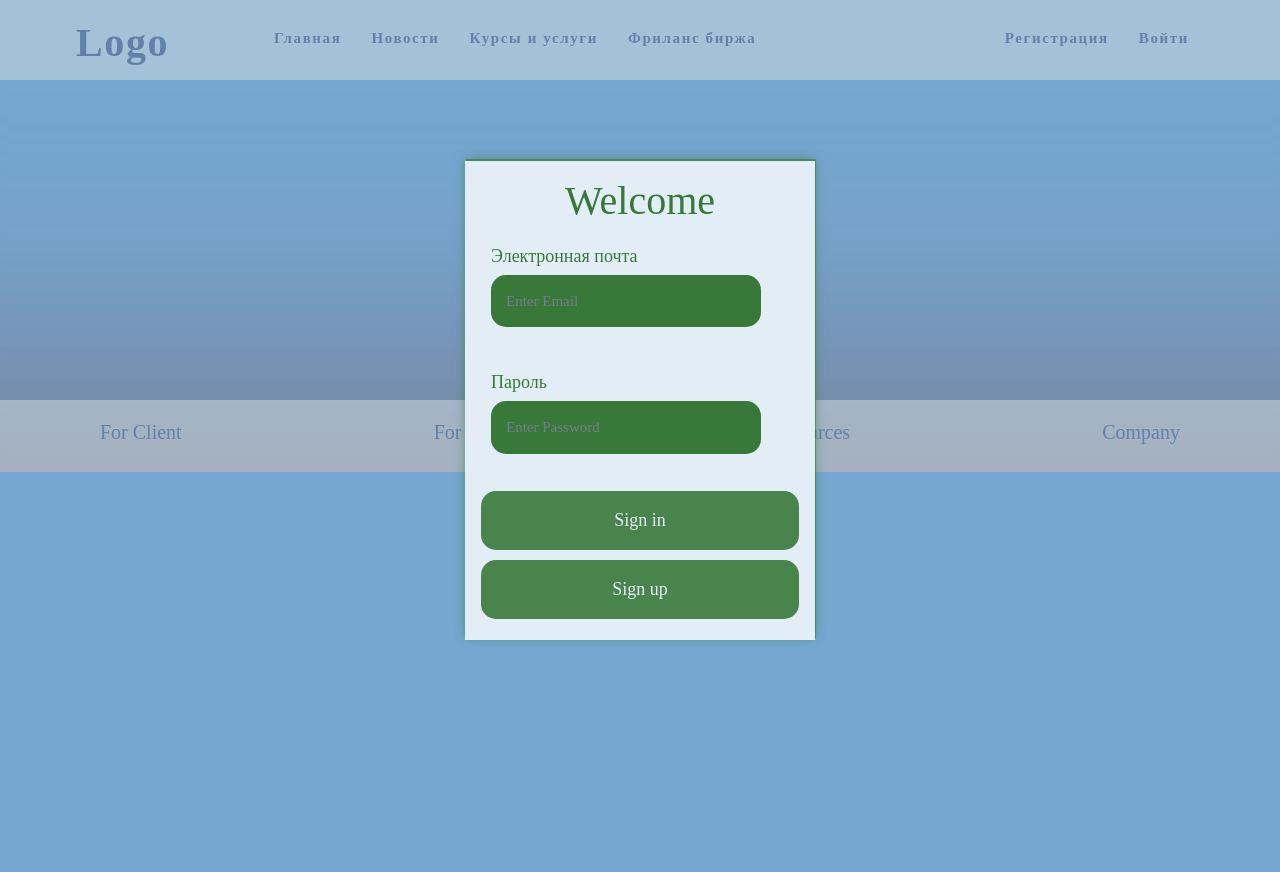
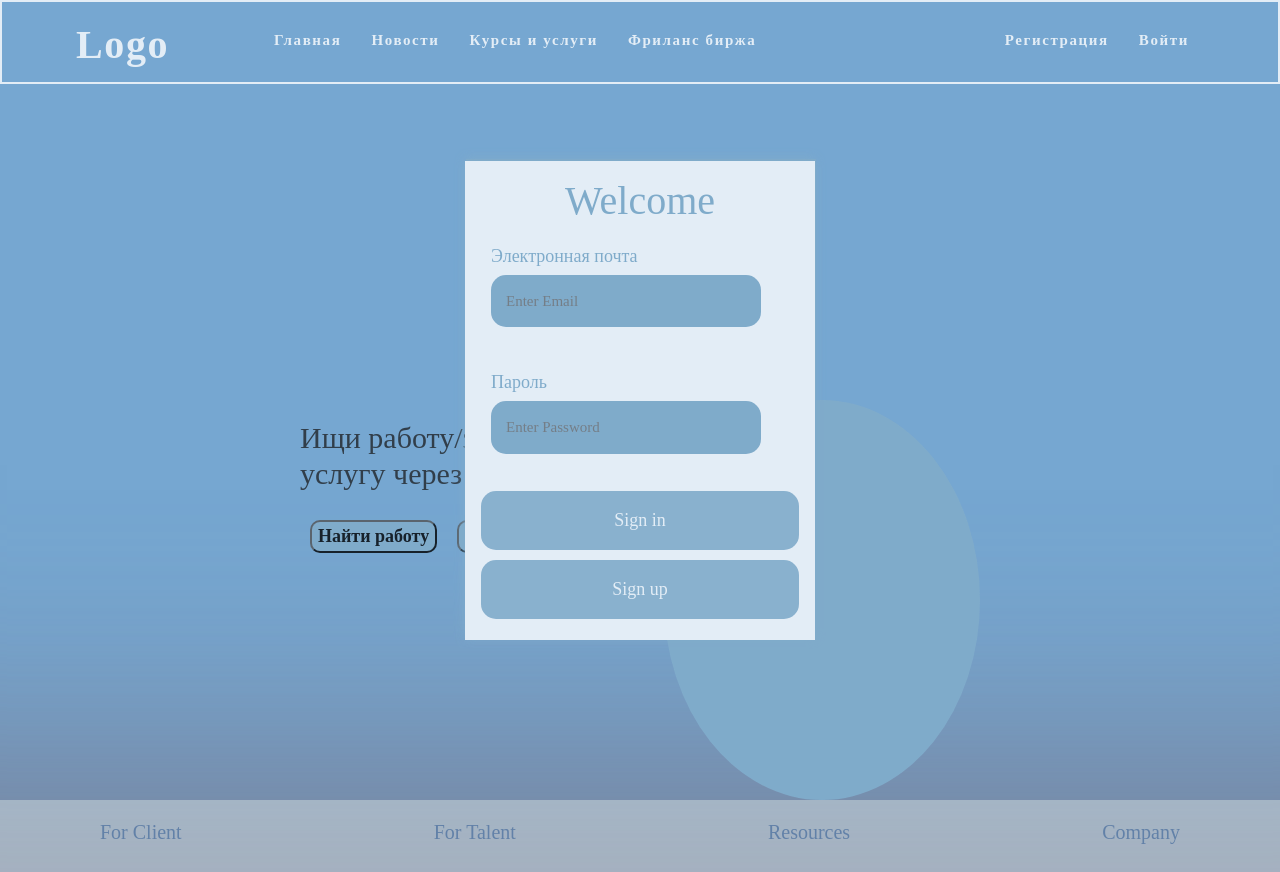
Before and after one commit to AigerimAkmatalieva/my-project, a React (Create React App) app: page /auth in a window 1280 px wide. Before the commit the page ends 800 px from the top, so only its background shows below. Built offline with nearby package versions, Linux system fonts and the light colour scheme; a web font is replaced by a local one.

Commit message:
add new components

```diff
--- a/src/App.js
+++ b/src/App.js
@@ -24,6 +24,7 @@ function App() {
           <Route path="/checkout" element={ <Checkout1/> } />
         </Routes>
       </Layout>
+    <Header />
       <Footer />
     </div>
   );
--- a/src/components/Auth/Auth.module.css
+++ b/src/components/Auth/Auth.module.css
@@ -10,7 +10,7 @@
 
 }
 .AuthItem h1 {
-  color: rgb(42, 110, 21);
+  color: rgb(131, 173, 201);
   text-align: center;
 }
 .AuthItem .container {
@@ -20,11 +20,11 @@
   max-width: 350px;
   padding: 16px;
   background-color: white;
-  box-shadow: 0px -2px 10px rgba(42, 110, 21, 0.555), 1px -2px 0px rgba(42, 110, 21, 0.555);
+  box-shadow: 0px -2px 10px rgb(131, 173, 201), 1px -2px 0px rgb(131, 173, 201);
 }
 
 .AuthItem label {
-  color: rgb(42, 110, 21);
+  color: rgb(131, 173, 201);
   padding: 10px;
   font-size: 18px;
   font-weight: 400;
@@ -44,8 +44,8 @@
   padding: 15px;
   margin: 5px 0 22px 0;
   border: none;
-  background: rgb(42, 110, 21);
-  background-color: rgb(42, 110, 21);
+  background: rgb(131, 173, 201);
+  background-color: rgb(131, 173, 201);
   outline: none;
   border-radius: 15px;
   font-size: 15px;
@@ -53,7 +53,7 @@
 }
 .AuthItem button {
   font-family: 'Libre Baskerville', serif;
-  background-color: rgb(42, 110, 21);
+  background-color: rgb(131, 173, 201);
   color: white;
   padding: 16px 20px;
   margin: 5px 0;
--- a/src/components/Header/Header.module.css
+++ b/src/components/Header/Header.module.css
@@ -1,6 +1,6 @@
 .Header {
   margin: 0 auto;
-  padding: 80px 250px;
+  padding: 0px 300px;
   max-width: 100%;
   display: flex;
 }
@@ -8,7 +8,7 @@
   width: 400px;
   height: 400px;
   border-radius: 50%;
- background-color: rgb(42, 110, 21);
+ background-color: rgb(131, 173, 201);
 }
 .Header .hero h1 {
   font-family: 'Gulzar', serif;
@@ -20,6 +20,6 @@
   font-size: 18px;
   font-weight: 600;
   border-radius: 10px;
-  background-color: rgb(42, 110, 21);
+  background-color: rgb(131, 173, 201);
   margin: 0 10px;
 }
--- a/src/components/Navbar/NavItem/NavItem.module.css
+++ b/src/components/Navbar/NavItem/NavItem.module.css
@@ -1,7 +1,7 @@
 .NavItem a {
   display: block;
   padding: 34px 15px;
-  color: rgb(94, 120, 158);
+  color: white;
   font-size: 15px;
   text-decoration: none;
   border-bottom: 3px solid transparent;
--- a/src/components/Navbar/Navbar.module.css
+++ b/src/components/Navbar/Navbar.module.css
@@ -1,13 +1,13 @@
 .Nav {
   width: 100%;
-  background-color: rgba(233, 233, 225, 0.5);
-  color: rgb(94, 120, 158);
+  color: rgb(13, 58, 126);
   padding: 0 1.5rem;
   font-size: 1rem;
   font-weight: 700;
   letter-spacing: 0.1em;
   position: fixed;
   top: 0;
+  border: 2px solid white;
 }
 
 .Nav .container {
@@ -25,6 +25,3 @@ ul {
   margin: 0;
   display: flex;
 }
-.background {
-  background-color: rgba(206, 206, 197, 0.589);
-}
--- a/src/components/user-interface/Logo.module.css
+++ b/src/components/user-interface/Logo.module.css
@@ -1,5 +1,5 @@
 .logo div {
-  color: rgb(94, 120, 158);
+  color: white;
   font-size: 40px;
   font-weight: 600;
   padding-right: 90px;
--- a/src/index.css
+++ b/src/index.css
@@ -11,10 +11,12 @@ body {
 }
 .wrapper_header {
   margin: 0 auto;
-  padding: 100px 200px;
-  width: 70%;
+  padding: 100px 190px;
+  width: 100%;
 }
-
+.main {
+  padding: 100px 150px;
+}
 @keyframes sky-change {
   0% {
     background: darkslateblue;
```
